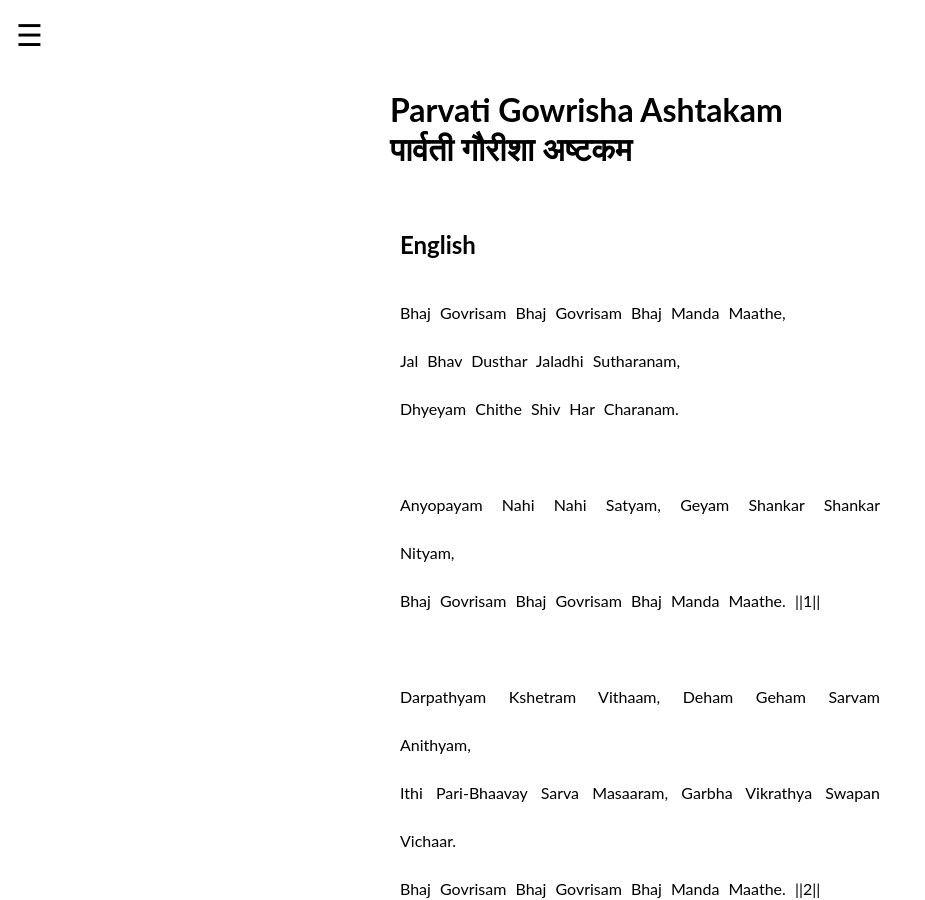
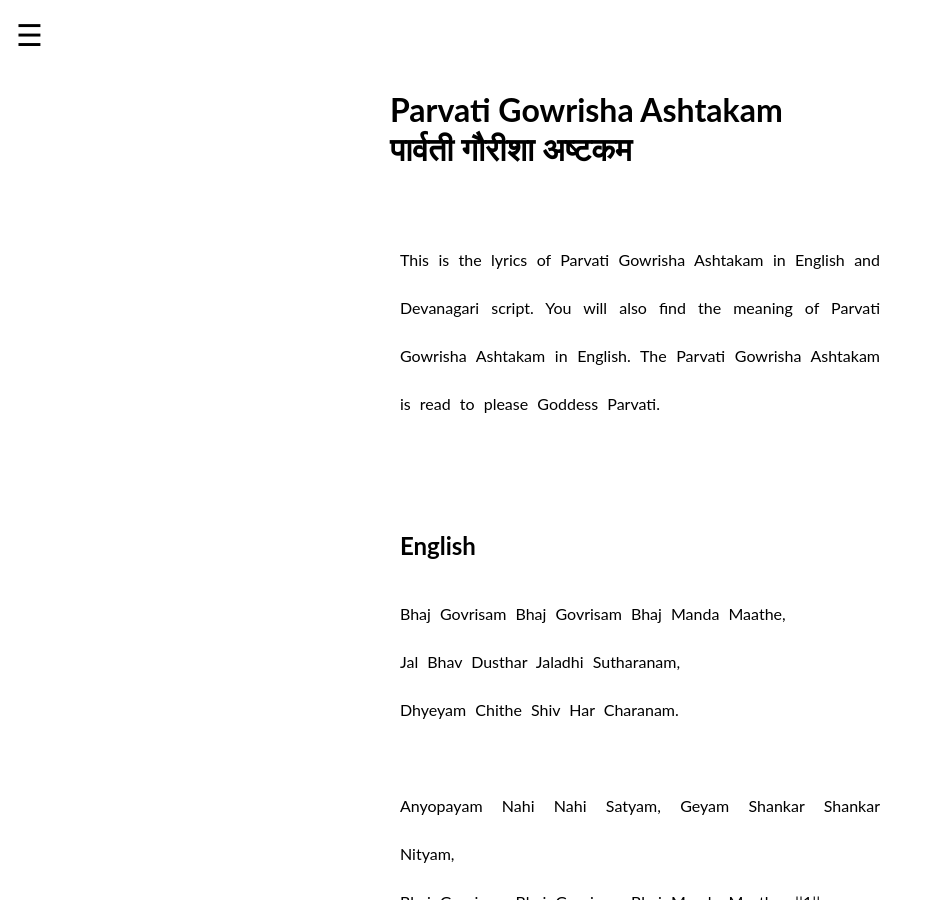
Before and after one commit to abhishekdjoshi/abhishekdjoshi.kclstr.io, a Jekyll site: the page pages/parvati/gowrisha_ashtakam.html, which Jekyll copies as it is, in a window 1280 px wide and 900 px high. Shown: the whole window, without its empty margins (0-925 px from the left). Built offline with Jekyll 4.4.1, drawn with Linux system fonts in a browser that asks for light colours; a script that is not in the unit is left out.

Commit message:
Update gowrisha_ashtakam.html

```diff
--- a/pages/parvati/gowrisha_ashtakam.html
+++ b/pages/parvati/gowrisha_ashtakam.html
@@ -6,7 +6,7 @@
     <meta http-equiv="Content-Type" content="text/html; charset=UTF-8" />
     <meta
       name="description"
-      content="Learn the Gowreesha Ashtakam or Gowrisha Ashtakam of Goddess Parvati. Read them in English and Hindi or Sanskrit. Convey your prayers to Mata Parvati through Gowreesha Ashtakam or Gowrisha Ashtakam."
+      content="Learn Parvati Gowrisha Ashtakam. Read the lyrics in English and Hindi or Sanskrit, and get its meaning in English."
     />
     <meta
       name="keywords"
@@ -132,7 +132,7 @@
       });
     </script>
   </head>
-  <body>
+  <body onselectstart="return false;">
     <!--Added below on 18th Feb 2020 at 8:15 PM-->
     <div id="mySidenav" class="sidenav">
       <a href="javascript:void(0)" class="closebtn" onclick="closeNav()"
@@ -165,6 +165,14 @@
         पार्वती गौरीशा अष्टकम
       </h1>
       <br />
+
+      <p>
+        This is the lyrics of Parvati Gowrisha Ashtakam in English and
+        Devanagari script. You will also find the meaning of Parvati Gowrisha
+        Ashtakam in English. The Parvati Gowrisha Ashtakam is read to please
+        Goddess Parvati.
+      </p>
+      <br /><br /><br />
 
       <h2>English</h2>
       <p>
```
